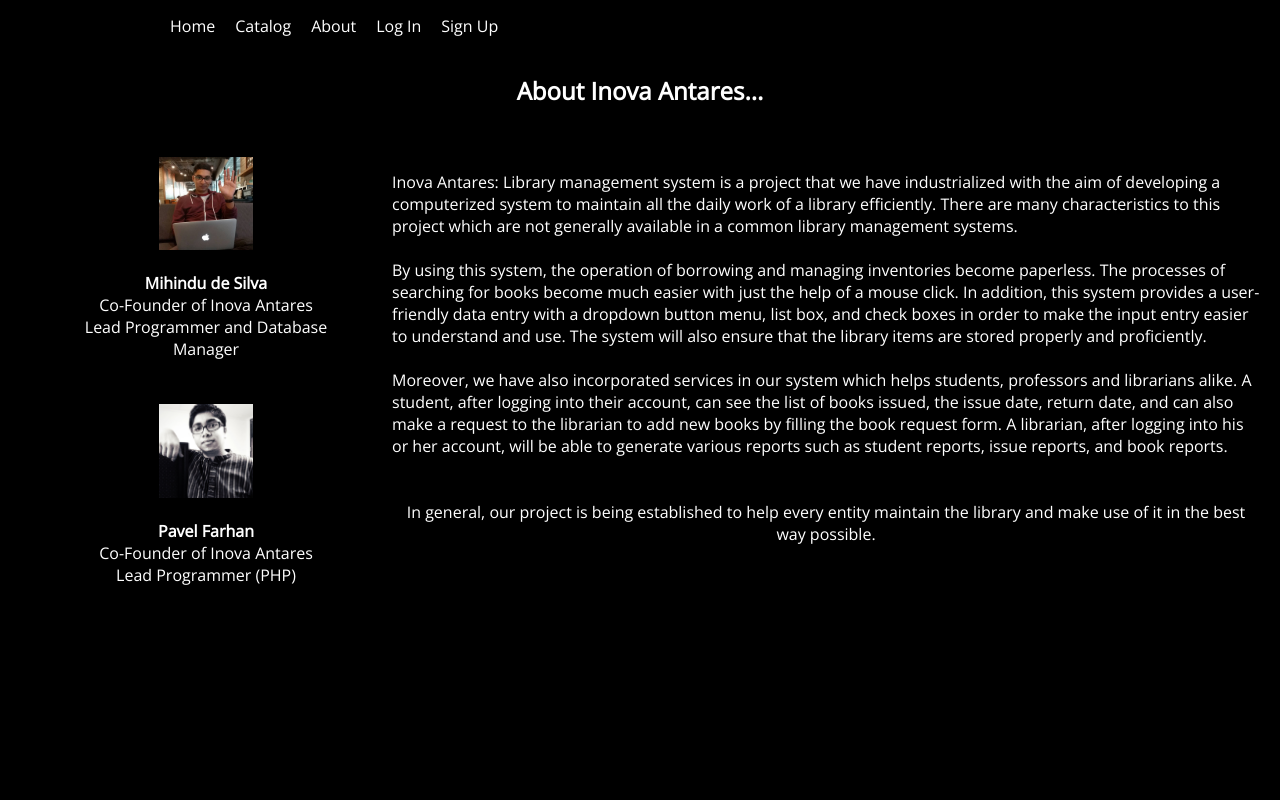
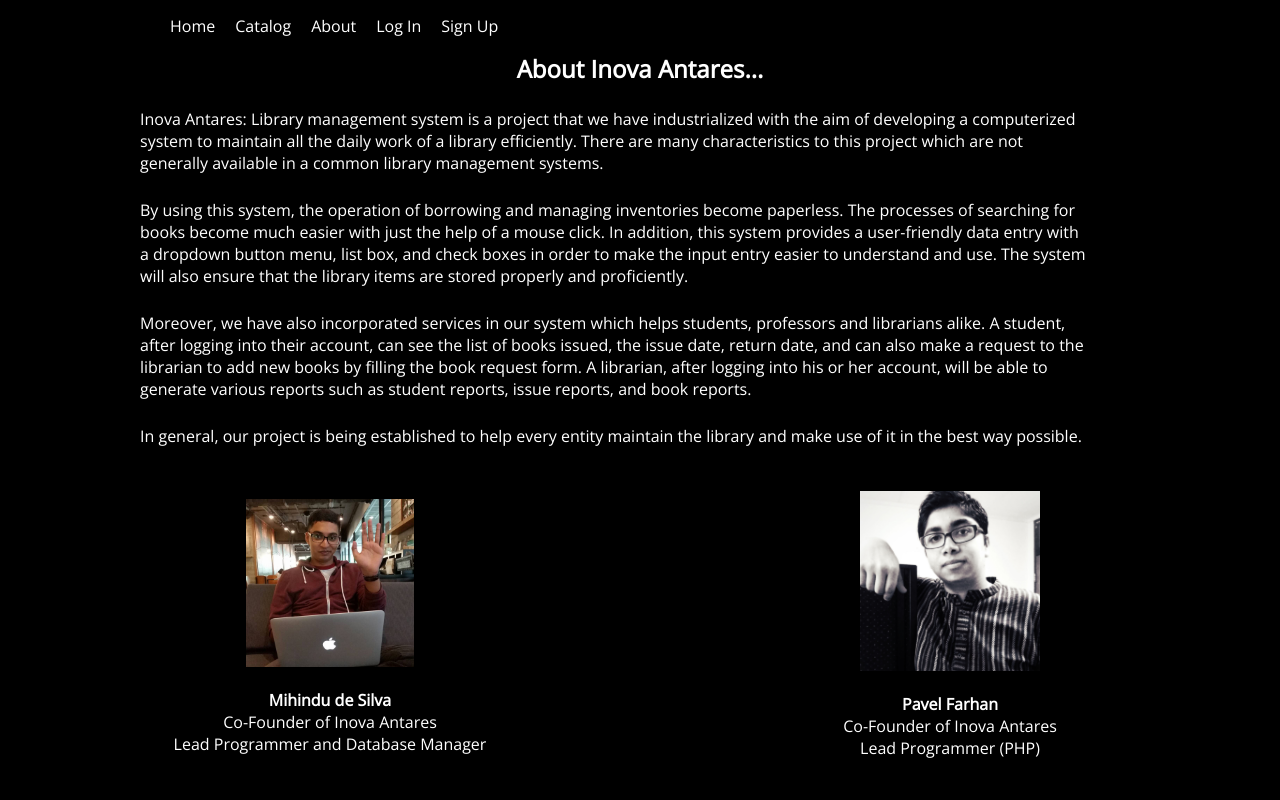
Before and after one commit to mkdeSilva/library, a PHP site: page /about.php in a window 1280 px wide. Run offline with PHP 8.4, Linux system fonts and the light colour scheme.

Commit message:
edited about.php

```diff
--- a/about.php
+++ b/about.php
@@ -22,16 +22,27 @@ require_once('connect.php'); //dont’ know if I need this, check once this page
 <body>
 
 	<header><?php require_once('header.php'); ?></header>
-	<br><br>
+	<br>
 
 <!---------------------------------------------------------------------------------------------------------------->
 
 		<center>
             <h2>About Inova Antares...</h2>
         </center>
+    <center>
+    <span style="TEXT-ALIGN:left; FONT-STYLE:normal; width:950px; padding-RIGHT: 50px; DISPLAY: inline-block;PADDING-TOP: 3px">Inova Antares: Library management system is a project that we have industrialized with the aim of developing a computerized system to maintain all the daily work of a library efficiently. There are many characteristics to this project which are not generally available in a common library management systems.</span>
 
+	<br><br><span style="TEXT-ALIGN:left; FONT-STYLE:normal; width:950px; padding-RIGHT: 50px; DISPLAY: inline-block;PADDING-TOP: 3px">By using this system, the operation of borrowing and managing inventories become paperless. The processes of searching for books become much easier with just the help of a mouse click. In addition, this system provides a user-friendly data entry with a dropdown button menu, list box, and check boxes in order to make the input entry easier to understand and use. The system will also ensure that the library items are stored properly and proficiently.</span>
+
+	<br><br><span style="TEXT-ALIGN:left; FONT-STYLE:normal; width:950px; padding-RIGHT: 50px; DISPLAY: inline-block;PADDING-TOP: 3px">Moreover, we have also incorporated services in our system which helps students, professors and librarians alike. A student, after logging into their account, can see the list of books issued, the issue date, return date, and can also make a request to the librarian to add new books by filling the book request form. A librarian, after logging into his or her account, will be able to generate various reports such as student reports, issue reports, and book reports.</span>
+
+	<br><br><span style="TEXT-ALIGN:left; FONT-STYLE:normal; width:950px; padding-RIGHT: 50px; DISPLAY: inline-block;PADDING-TOP: 3px">In general, our project is being established to help every entity maintain the library and make use of it in the best way possible.</span>
+    </center>
+
+<!---------------------------------------------------------------------------------------------------------------->
+<br>
 <div style="width: 100%;">
-	<div style="float:left; width: 30%">
+    <div style="float:left; width: 50%">
     <div class="container">
         <div>
         <center>
@@ -41,30 +52,19 @@ require_once('connect.php'); //dont’ know if I need this, check once this page
             <br><span style="">Lead Programmer and Database Manager</span>
         </center>
         </div>
-        <br>
+    </div>
+    </div>
+
+    <div style="float:right; width: 50%">
         <div>
-       	<center>
-            <br> <img src="pictures/pavel.jpg" style="vertical-align:middle; width: 30%; height:auto"/>
+        <center>
+            <br> <img src="pictures/pavel.jpg" style="vertical-align:middle; width: 29%; height:auto"/>
             <br><br><span style=""><b>Pavel Farhan</b></span>
             <br><span style="">Co-Founder of Inova Antares </span>
             <br><span style="">Lead Programmer (PHP) </span>
         </center>
         </div>
-	</div>
     </div>
-
-    <div style="float:right; width: 70%">
-
-    <br><br><span style="">Inova Antares: Library management system is a project that we have industrialized with the aim of developing a computerized system to maintain all the daily work of a library efficiently. There are many characteristics to this project which are not generally available in a common library management systems.</span>
-
-	<br><br><span style="">By using this system, the operation of borrowing and managing inventories become paperless. The processes of searching for books become much easier with just the help of a mouse click. In addition, this system provides a user-friendly data entry with a dropdown button menu, list box, and check boxes in order to make the input entry easier to understand and use. The system will also ensure that the library items are stored properly and proficiently.</span>
-
-	<br><br><span style="">Moreover, we have also incorporated services in our system which helps students, professors and librarians alike. A student, after logging into their account, can see the list of books issued, the issue date, return date, and can also make a request to the librarian to add new books by filling the book request form. A librarian, after logging into his or her account, will be able to generate various reports such as student reports, issue reports, and book reports.</span>
-	<center>
-	<br><br><span style="">In general, our project is being established to help every entity maintain the library and make use of it in the best way possible.</span>
-	</center>
-	</div>
-   	</div>
 </div>
 
 <!---------------------------------------------------------------------------------------------------------------->
```
